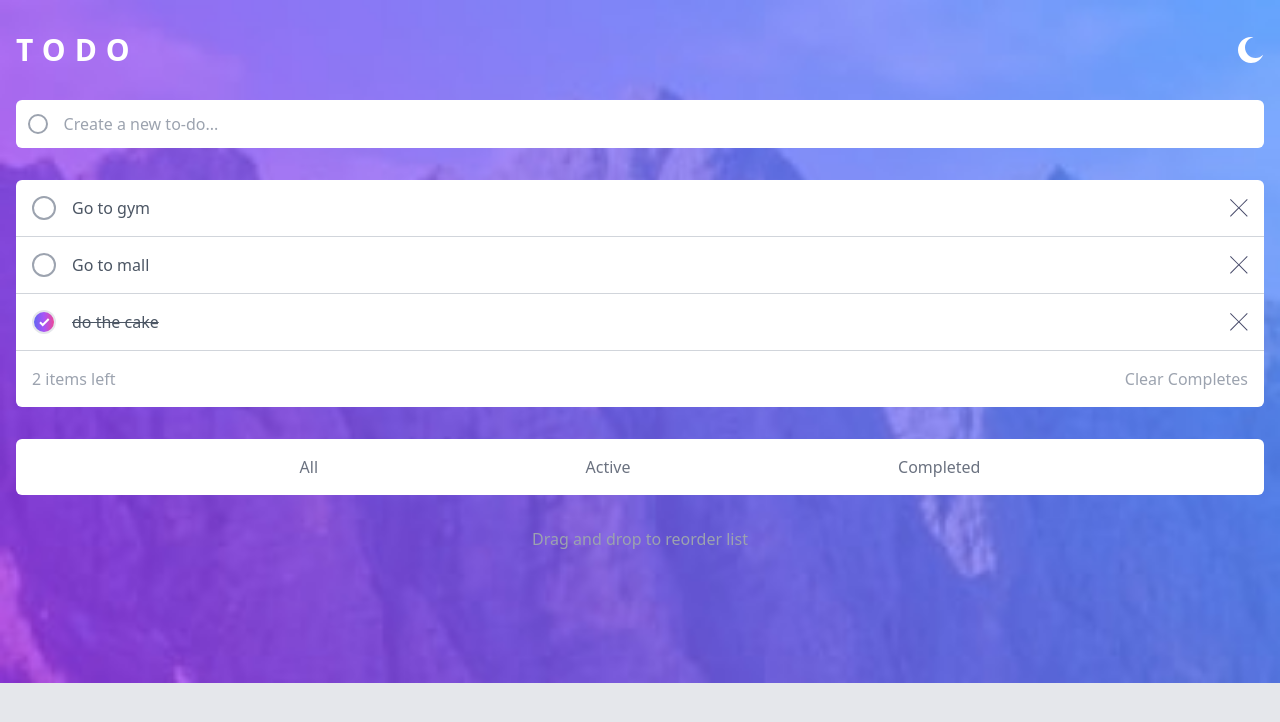
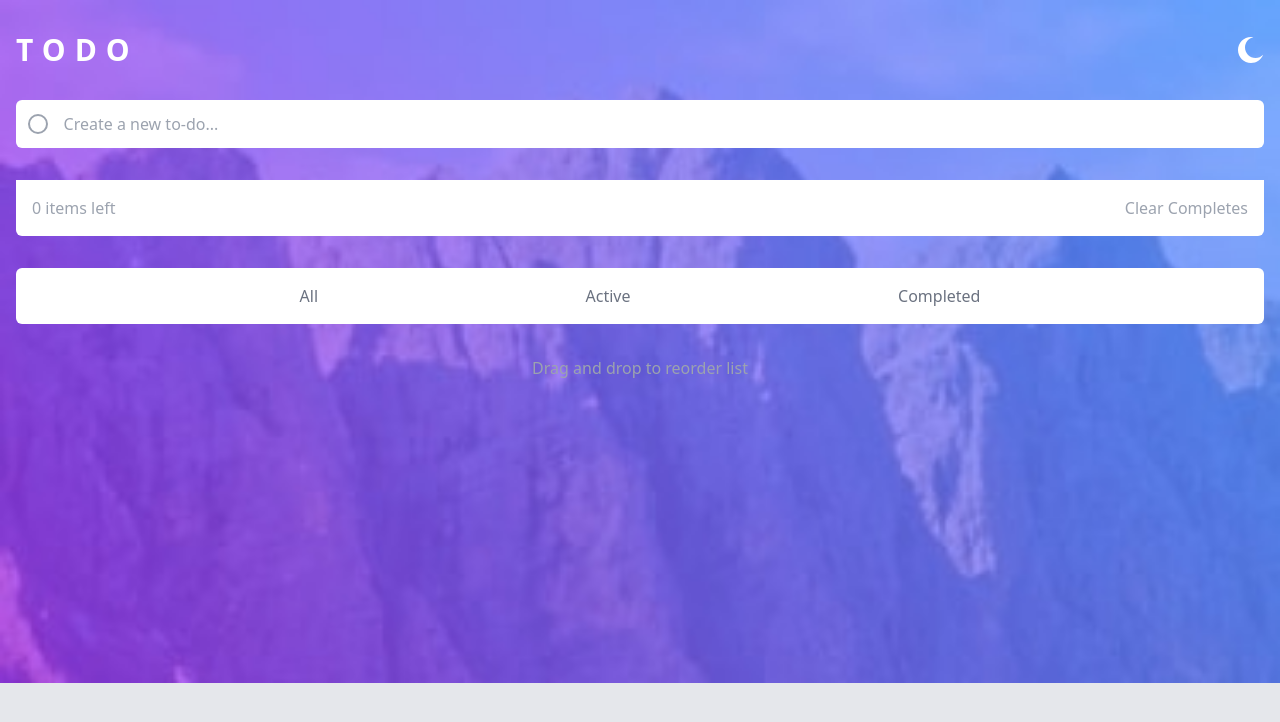
Before and after one commit to LinaAlvarado/Todo-app, a React (Vite) app: page / in a window 1280 px wide. Shown: the top 722 px of the page. Built offline with nearby package versions, Linux system fonts and the light colour scheme.

Commit message:
Guardando to-do en el localStorage

```diff
--- a/src/App.jsx
+++ b/src/App.jsx
@@ -1,31 +1,20 @@
 import "./utils/darkMode.js"
-import { useState } from "react";
+import { useEffect, useState } from "react";
 import Header from "./components/Header";
 import TodoComputed from "./components/TodoComputed";
 import TodoCreate from "./components/TodoCreate";
 import TodoFilter from "./components/TodoFilter";
 import TodoList from "./components/TodoList";
 
-const initialStateTodos = [
-  {
-    id: 1,
-    title: "Go to gym",
-    completed: false,
-  },
-  {
-    id: 2,
-    title: "Go to mall",
-    completed: false,
-  },
-  {
-    id: 3,
-    title: "do the cake",
-    completed: true,
-  },
-];
+const initialStateTodos = JSON.parse(localStorage.getItem('todos')) || []
 
 const App = () => {
   const [todos, setTodos] = useState(initialStateTodos);
+
+
+  useEffect(()=>{
+  localStorage.setItem('todos', JSON.stringify(todos))
+  },[todos])
 
   const createTodo = (title) => {
     const newTodo = {
```
